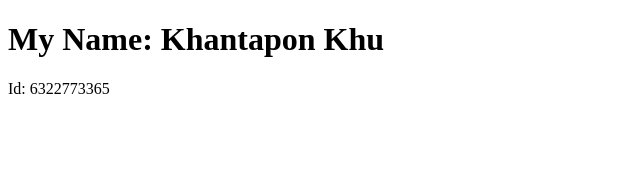
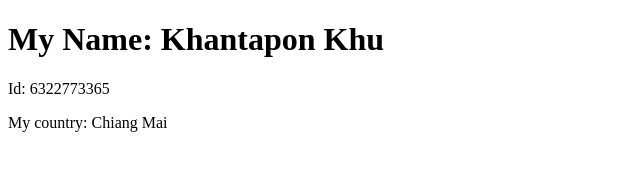
Before and after one commit to sirKongYZ/DES424_6322773365, a plain HTML site: page src/index.html in a window 1280 px wide. Shown: the whole page, without its empty margins (0-640 px from the left). Drawn offline with Linux system fonts and the light colour scheme.

Commit message:
my country

```diff
--- a/src/index.html
+++ b/src/index.html
@@ -3,5 +3,6 @@
   <body>
     <h1>My Name: Khantapon Khu</h1>
     <p>Id: 6322773365</p>
+    <p>My country: Chiang Mai</p>
   </body>
 </html>
```
